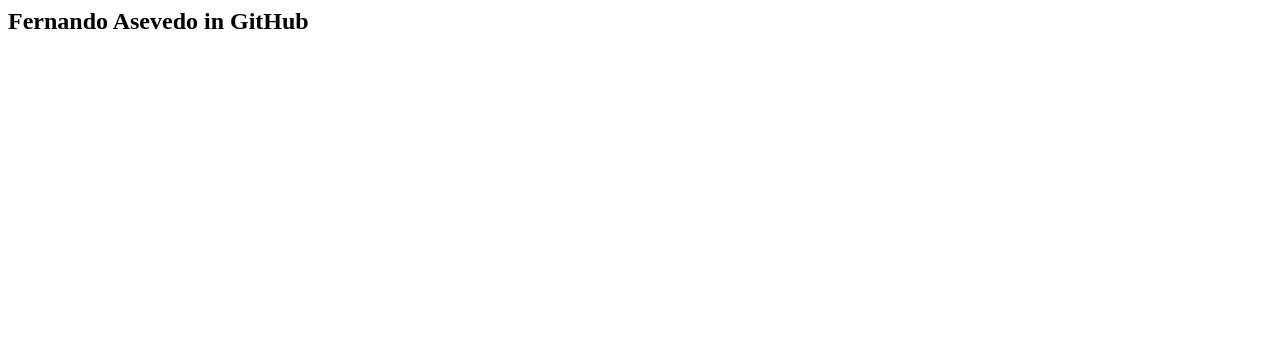
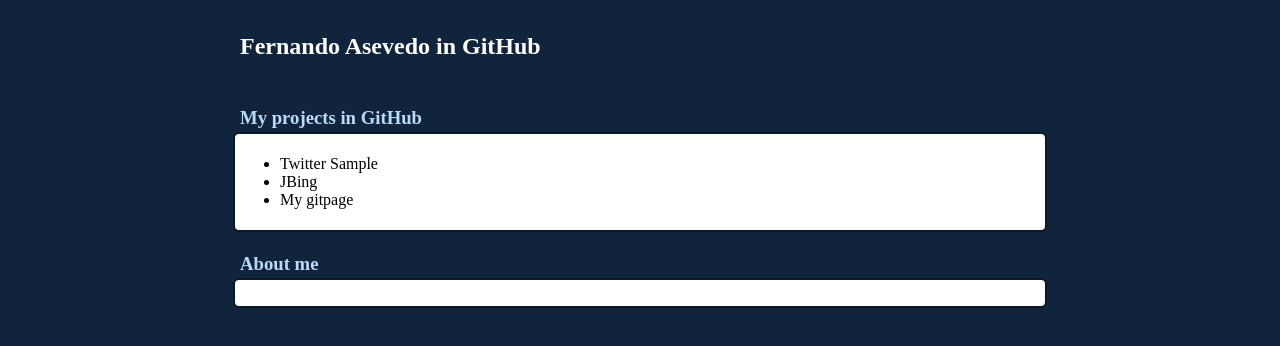
Before and after one commit to fernandoasevedo/fernandoasevedo.github.com, a plain HTML site: page index.html in a window 1280 px wide. Drawn offline with Linux system fonts and the light colour scheme.

Commit message:
new layout

```diff
--- a/index.html
+++ b/index.html
@@ -3,12 +3,62 @@
 	<title>Fernando Asevedo in GitHub</title>
 
 	<style type="text/css">
+
+		body{
+			text-align: center;
+			background-color: #10253C;
+		}
+
+		div.center{
+			width: 800px;
+			padding: 5px;
+			background-color: white;
+			border: 2px solid #0A1826;
+			-webkit-border-radius: 6px;
+			-moz-border-radius: 6px;
+			border-radius: 6px;
+			margin-bottom: 10px;
+			text-align: left;
+		}
+
+		h3{
+			width: 800px;
+			display: block;
+			text-align: left;
+			color: #BBDAF9;
+			padding: 3px;
+			margin-bottom: 0px;
+		}
+
+		#top{
+			background: none;
+			border: none;
+			color: white;
+		}
 	</style>
 
 </head>
 <body>
 
-	<h2>Fernando Asevedo in GitHub</h2>
+	<center>
+		<div id='top' class='center'>
+			<h2>Fernando Asevedo in GitHub</h2>
+		</div>
 
+		<h3>My projects in GitHub</h3>
+		<div id='content' class='center'>
+			<ul>
+				<li>Twitter Sample</li>
+				<li>JBing</li>
+				<li>My gitpage</li>
+			</ul>
+		</div>
+
+		<h3>About me</h3>
+		<div id='aboutMe' class='center'>
+			<ul class='content'>
+			<ul>
+		</div>
+	</center>
 </body>
 </html>
```
